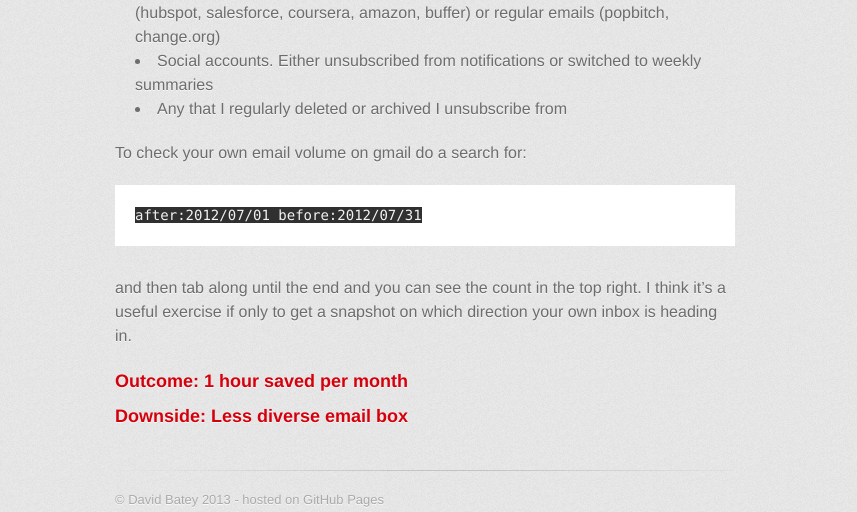
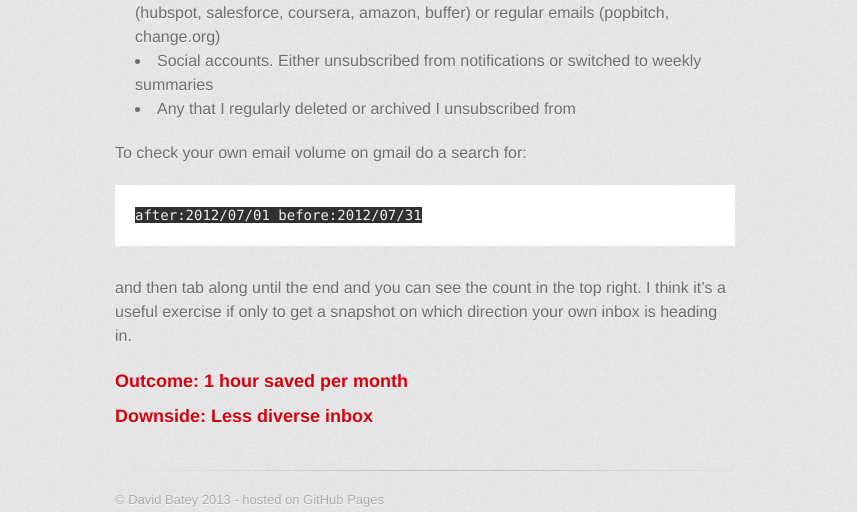
Before and after one commit to davidlbatey/davidlbatey.github.io, a Jekyll site: the page built from _posts/2013-09-01-reducing-email-noise.md, in a window 1280 px wide. Shown: the part 831-1343 px from the top of the page, without its empty margins (215-1072 px from the left). Built offline with Jekyll 4.4.1, drawn with Linux system fonts in a browser that asks for light colours; some web fonts are replaced.

Commit message:
Updated some text

```diff
--- a/_posts/2013-09-01-reducing-email-noise.md
+++ b/_posts/2013-09-01-reducing-email-noise.md
@@ -32,7 +32,7 @@
 - Businesses that had my email address from forms (cinemas, restaurants, travel agents etc...)
 - Any that are not part of my core business i.e. Newsletters from companies (hubspot, salesforce, coursera, amazon, buffer) or regular emails (popbitch, change.org)
 - Social accounts. Either unsubscribed from notifications or switched to weekly summaries
-- Any that I regularly deleted or archived I unsubscribe from
+- Any that I regularly deleted or archived I unsubscribed from
 
 To check your own email volume on gmail do a search for:
 
@@ -45,4 +45,4 @@
 own inbox is heading in.
 
 ### Outcome: 1 hour saved per month
-### Downside: Less diverse email box
+### Downside: Less diverse inbox
```
Also changed, not shown: 1 other file.
